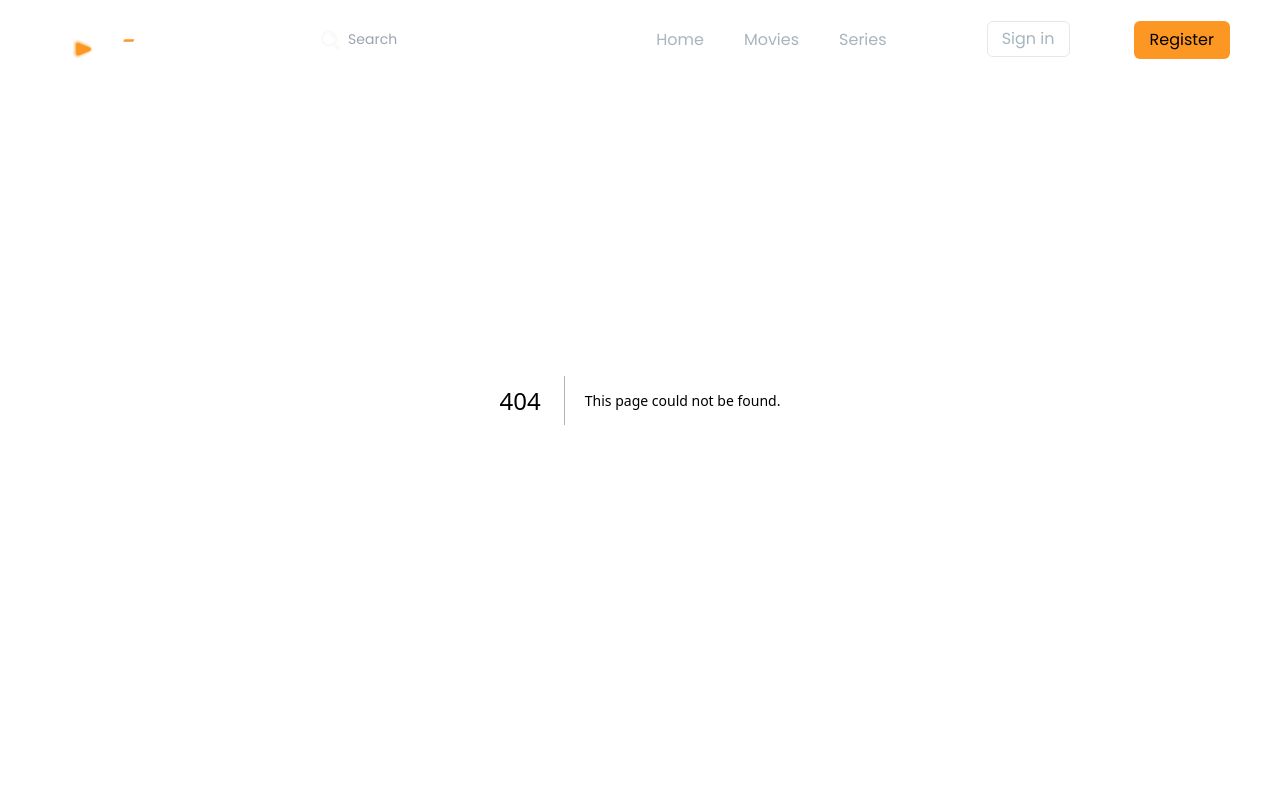
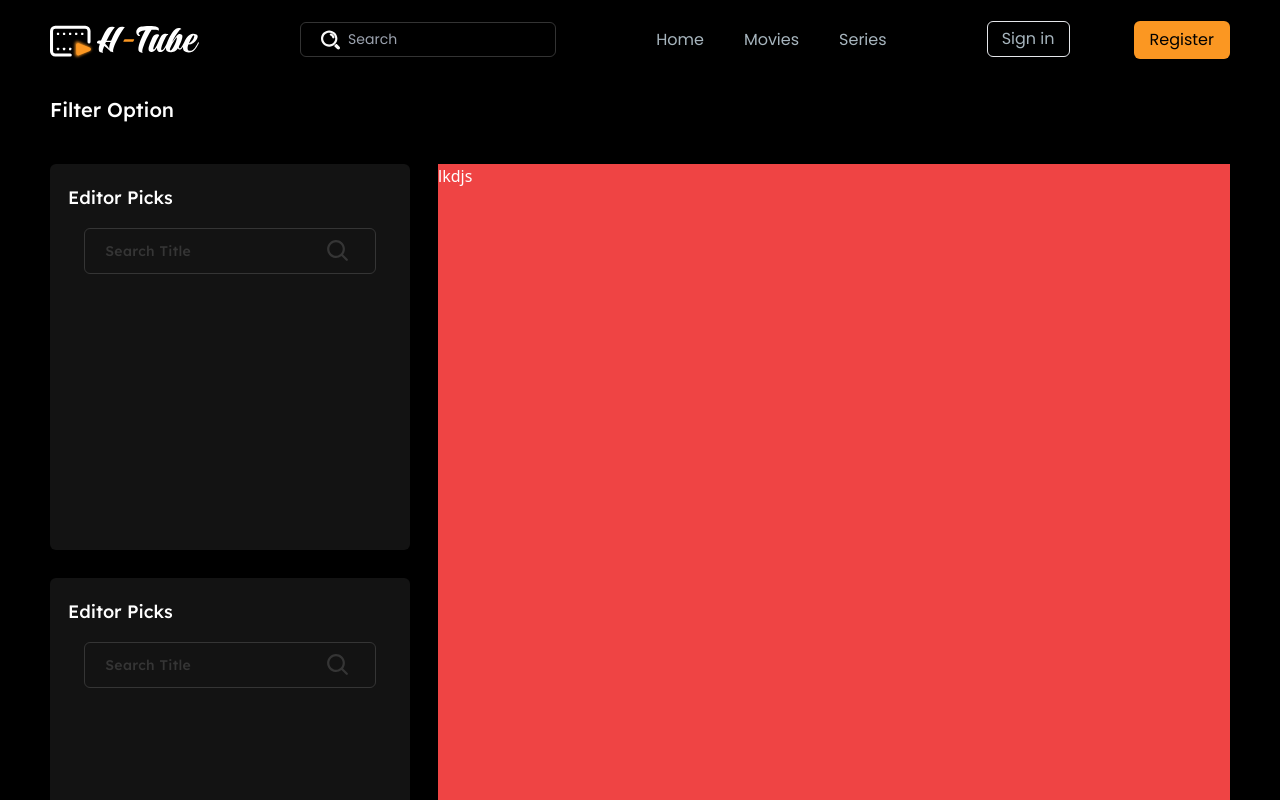
Before and after one commit to mhaddaou/hypertube, a Next.js app: page /search in a window 1280 px wide. Before the commit this address had no page. Shown: the top 800 px of the page. Built offline with nearby package versions, Linux system fonts and the light colour scheme; a web font is replaced by a local one.

Commit message:
feat: search screen

```diff
--- /dev/null
+++ b/src/app/search/page.tsx
@@ -0,0 +1,54 @@
+import Image from "next/image";
+
+export default function Search (){
+    return (
+        <div className="w-screen h-screen bg-black pt-24">
+            <div className="container w-full h-full text-white   ">
+            <div className="text-white font-lexend-Deca font-medium text-xl">Filter Option</div>
+            <div className="flex w-full pt-10 gap-7">
+                <div className="w-[360px] h-full bg-black space-y-7">
+                    {/* top div in left  */}
+                    <div className="min-h-[386px] bg-search rounded-md py-5 ">
+                        <div className="w-[90%] mx-auto">
+                        <div className=" ">
+                            <p className="font-lexend-Deca font-medium text-lg">Editor Picks</p>
+                        </div>
+                        <div className="w-[90%] border-[1.5px] rounded-md border-[#353535]  mx-auto  px-5 mt-4 flex   gap-4">
+                            <input type="text" className="bg-inherit outline-none py-3 flex-1  text-sm placeholder:text-sm placeholder:text-[#353535] placeholder:font-medium placeholder:tracking-wide tracking-wider font-lexend-Deca text-slate-300" placeholder="Search Title" />
+                            <Image src='/images/icons/search.svg' alt="icon" width={30} height={10} className="pt-1"/>
+                        </div>
+
+                        </div>
+
+                    </div>
+                    {/* second div in left */}
+                    <div className="w-[360px] h-full bg-black">
+                    <div className="min-h-[386px] bg-search rounded-md py-5 ">
+                        <div className="w-[90%] mx-auto">
+                        <div className=" ">
+                            <p className="font-lexend-Deca font-medium text-lg">Editor Picks</p>
+                        </div>
+                        <div className="w-[90%] border-[1.5px] rounded-md border-[#353535]  mx-auto  px-5 mt-4 flex   gap-4">
+                            <input type="text" className="bg-inherit outline-none py-3 flex-1  text-sm placeholder:text-sm placeholder:text-[#353535] placeholder:font-medium placeholder:tracking-wide tracking-wider font-lexend-Deca text-slate-300" placeholder="Search Title" />
+                            <Image src='/images/icons/search.svg' alt="icon" width={30} height={10} className="pt-1"/>
+                        </div>
+
+                        </div>
+
+                    </div>
+
+                </div>
+
+                </div>
+                {/* the right div */}
+                <div className="flex-1 bg-red-500 ">
+                    lkdjs
+                </div>
+
+            </div>
+
+            </div>
+        </div>
+    )
+
+}
--- a/tailwind.config.js
+++ b/tailwind.config.js
@@ -11,6 +11,7 @@ module.exports = {
         "color-gray": "#A7B5BE",
         "color-white": "#fff",
         background: "#0D0C0F",
+        "search" : '#131313'
       },
       container: {
         center: true,
```
